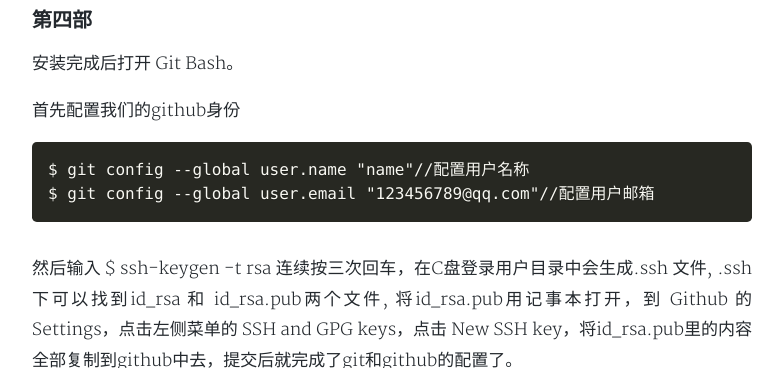
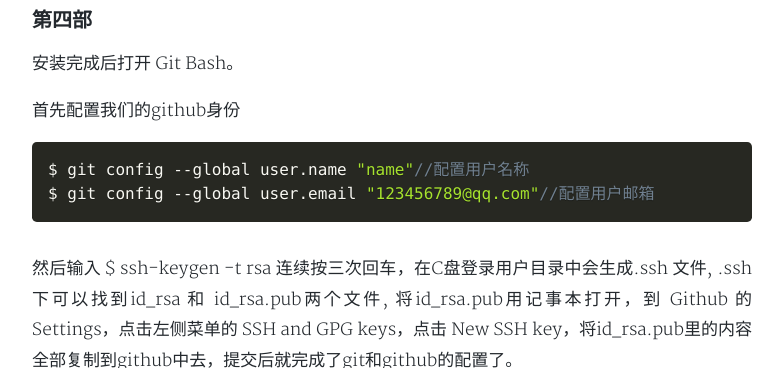
Before and after one commit to Yzdream/Yzdream.github.io, a Jekyll site: the page built from _posts/2017-12-20-new-theme-h2o.md, in a window 1280 px wide and 1400 px high, scrolled down 3022 px, cut to the strip 100-468 px from the top of the window. Shown: the whole strip, without its empty margins (248-1031 px from the left). Built offline with Jekyll 4.4.1, drawn with Linux system fonts in a browser that asks for light colours; nearby versions of some CDN libraries; comment, search, counter and statistics services are not loaded; a style sheet for code colours, icons or effects is not loaded; some of the changed text lies outside the part shown.

Commit message:
markdown java

````diff
--- a/_posts/2017-12-20-new-theme-h2o.md
+++ b/_posts/2017-12-20-new-theme-h2o.md
@@ -40,9 +40,10 @@
 安装完成后打开 Git Bash。
 
 首先配置我们的github身份
-
-    $ git config --global user.name "name"//配置用户名称
-    $ git config --global user.email "123456789@qq.com"//配置用户邮箱
+```java
+$ git config --global user.name "name"//配置用户名称
+$ git config --global user.email "123456789@qq.com"//配置用户邮箱
+```
 
 然后输入 $ ssh-keygen -t rsa 连续按三次回车，在C盘登录用户目录中会生成.ssh 文件, .ssh下可以找到id_rsa 和 id_rsa.pub两个文件,
 将id_rsa.pub用记事本打开，到 Github 的 Settings，点击左侧菜单的 SSH and GPG keys，点击 New SSH key，将id_rsa.pub里的内容全部复制到github中去，提交后就完成了git和github的配置了。
@@ -61,11 +62,11 @@
 修改完成后提交就可以看到效果了，在刚才打开的Git Bash中输入
 
 提交所有文件
-
-    $ git add .
-	$ git commit -m "提交说明"
-    $ git push
-
+```java
+$ git add .
+$ git commit -m "提交说明"
+$ git push
+```
 这三个命令完成之后就可以看到加载模板之后的博客了，修改内容或者发表博客都是一样的操作。
 
 
````
Also changed, not shown: _posts/2017-12-21-github-library.md (+8 -5 lines).
